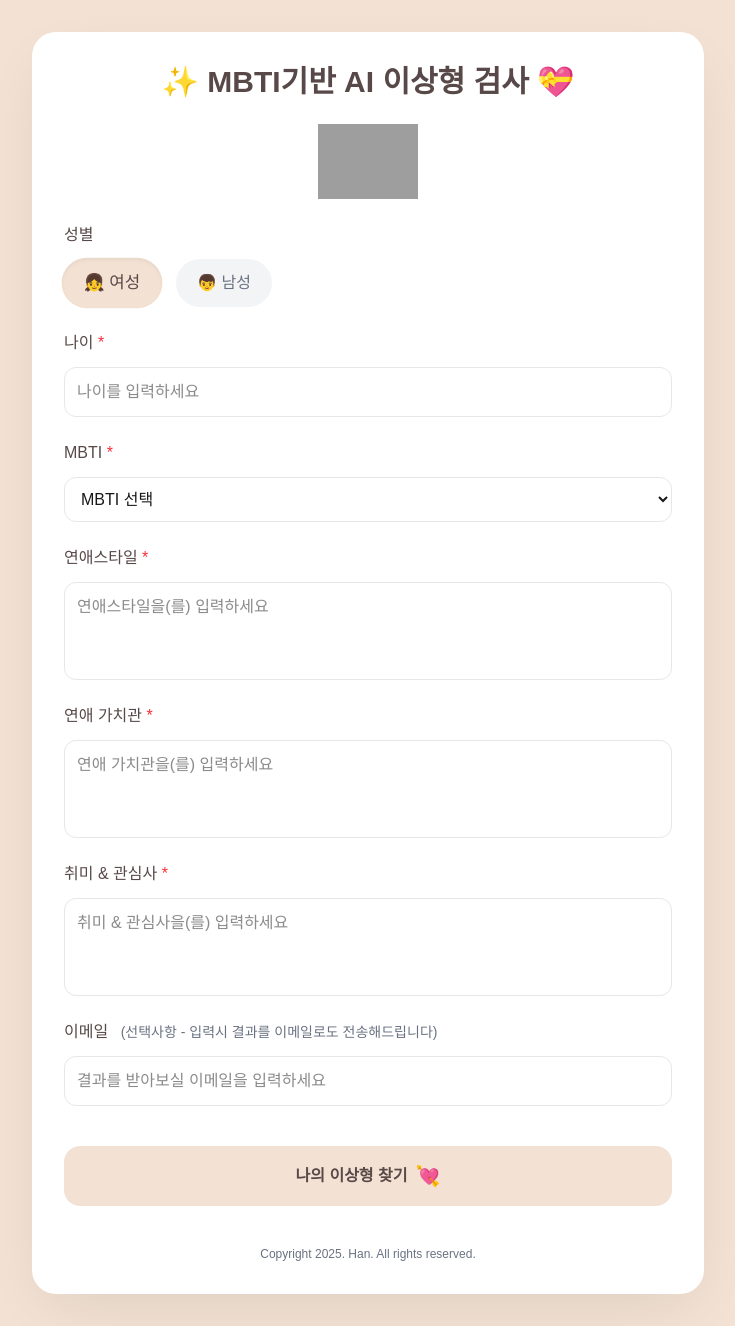
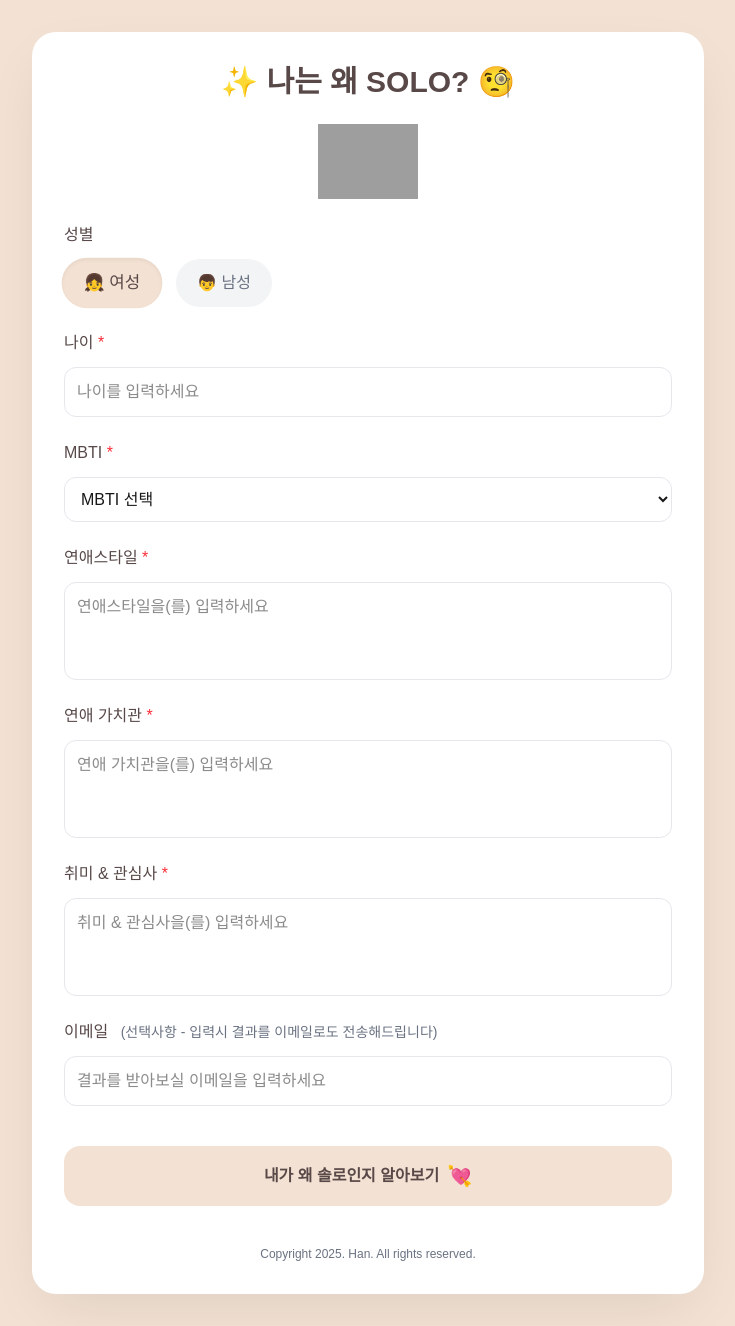
Before and after one commit to BaekKunHee/find_love, a Next.js app: page / in a window 1280 px wide. Shown: the whole page, without its empty margins (272-1007 px from the left). Built offline with nearby package versions, Linux system fonts and the light colour scheme; grey boxes are pictures that could not be loaded.

Commit message:
feat: 솔로인 이유 및 여러가지추가

```diff
--- a/app/layout.tsx
+++ b/app/layout.tsx
@@ -2,14 +2,14 @@ import type { Metadata } from 'next';
 import './globals.css';
 
 export const metadata: Metadata = {
-  title: 'MBTI 이상형 검사',
-  description: 'MBTI 이상형 검사',
+  title: '나는 왜 SOLO?',
+  description: '나는 왜 SOLO?',
   openGraph: {
-    title: 'MBTI 이상형 검사',
-    description: 'MBTI 이상형 검사',
+    title: '나는 왜 SOLO?',
+    description: '내가 왜 SOLO인지 알려주는 유형검사',
     type: 'website',
     locale: 'ko_KR',
-    siteName: 'MBTI 이상형 검사',
+    siteName: '나는 왜 SOLO?',
   },
 };
 
--- a/app/page.tsx
+++ b/app/page.tsx
@@ -65,7 +65,7 @@ export default function Home() {
           </Suspense>
         </div>
         <p className="text-lg font-medium text-[#584848]">
-          이상형 분석중입니다...
+          나는 왜 솔로인지 분석중입니다...
         </p>
         <p className="text-sm text-gray-500 mt-2">잠시만 기다려주세요</p>
       </div>
@@ -135,7 +135,7 @@ export default function Home() {
         <form className="bg-white rounded-3xl shadow-[0_20px_60px_-15px_rgba(0,0,0,0.1)] p-4 sm:p-6 md:p-8 space-y-6 md:space-y-8">
           <div className="space-y-4 md:space-y-6">
             <h1 className="font-jalnan text-xl sm:text-2xl md:text-3xl font-bold text-center mb-4 md:mb-6 text-[#584848]">
-              ✨ MBTI기반 AI 이상형 검사 💝
+              ✨ 나는 왜 SOLO? 🧐
             </h1>
 
             {/* 이미지 */}
@@ -275,7 +275,7 @@ export default function Home() {
                   flex items-center justify-center gap-2 text-sm sm:text-base"
                 onClick={handleSubmit}
               >
-                <span>나의 이상형 찾기</span>
+                <span>내가 왜 솔로인지 알아보기</span>
                 <span className="text-lg sm:text-xl">💘</span>
               </button>
               <div className="text-center text-xs text-gray-500 mt-10">
--- a/app/result/page.tsx
+++ b/app/result/page.tsx
@@ -156,6 +156,9 @@ function ResultContent() {
       ${line.startsWith('💡') ? 'text-xl font-bold mt-6 mb-4' : ''}
       ${line.startsWith('•') ? 'ml-4 mb-2' : ''}
       ${line.startsWith('🔍') ? 'text-xl font-bold mt-6 mb-4' : ''}
+      ${line.startsWith('🌟') ? 'text-xl font-bold mt-6 mb-4' : ''}
+      ${line.startsWith('👀') ? 'text-xl font-bold mt-6 mb-4' : ''}
+
     `}
       >
         {line}
```
